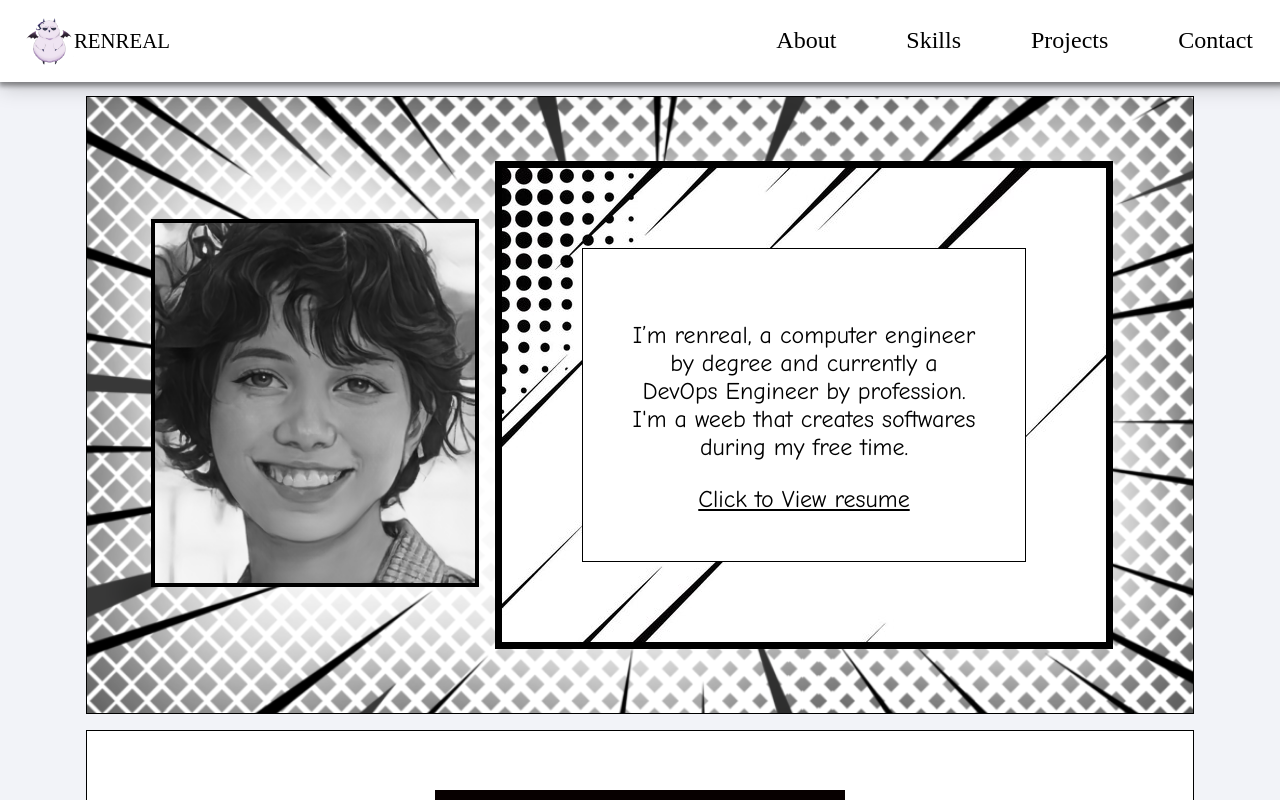
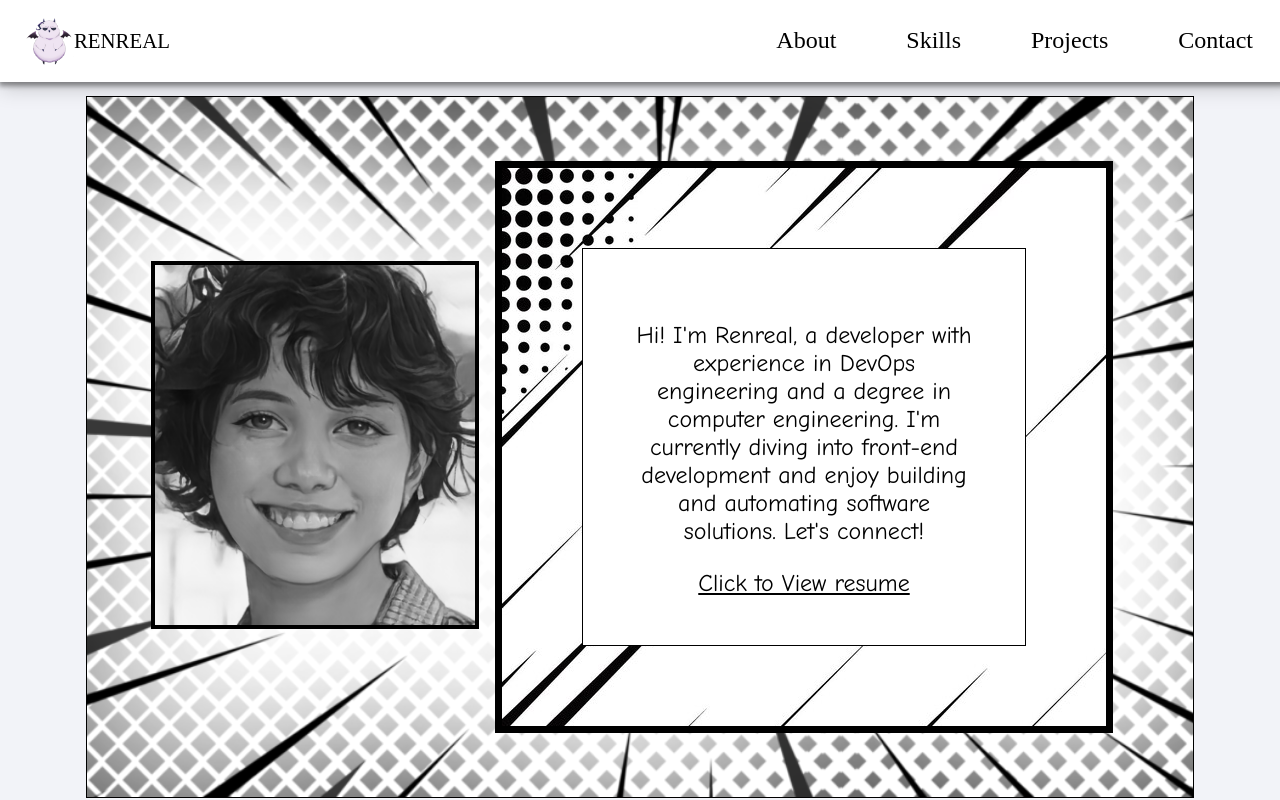
Before and after one commit to Renreal/renreal-manga-themed-portfolio, a React (Vite) app: page / in a window 1280 px wide. Shown: the top 800 px of the page. Built offline with nearby package versions, Linux system fonts and the light colour scheme; no server answers.

Commit message:
update intro and resume link

```diff
--- a/src/Sections.jsx
+++ b/src/Sections.jsx
@@ -38,8 +38,8 @@ function Sections({ aboutRef, contactRef, skillsRef, projectsRef }) {
         </div>
         <div className="aboutTextOuterContainer">
           <div className="aboutInnerContainer">
-            <p>I’m renreal, a computer engineer by degree and currently a DevOps Engineer by profession. I'm a weeb that creates softwares during my free time. </p>
-            <span><a href="https://drive.google.com/file/d/173d2aoNgOV-3oUWxPWNr3jbnqoo7ZbiU/view?usp=sharing">Click to View resume</a></span>
+            <p>Hi! I'm Renreal, a developer with experience in DevOps engineering and a degree in computer engineering. I'm currently diving into front-end development and enjoy building and automating software solutions. Let's connect! </p>
+            <span><a href="https://drive.google.com/file/d/1sEzEaNkfStwMpowocFUeQKZe7_6GvklF/view?usp=sharing">Click to View resume</a></span>
           </div>
         </div>
       </section>
```
